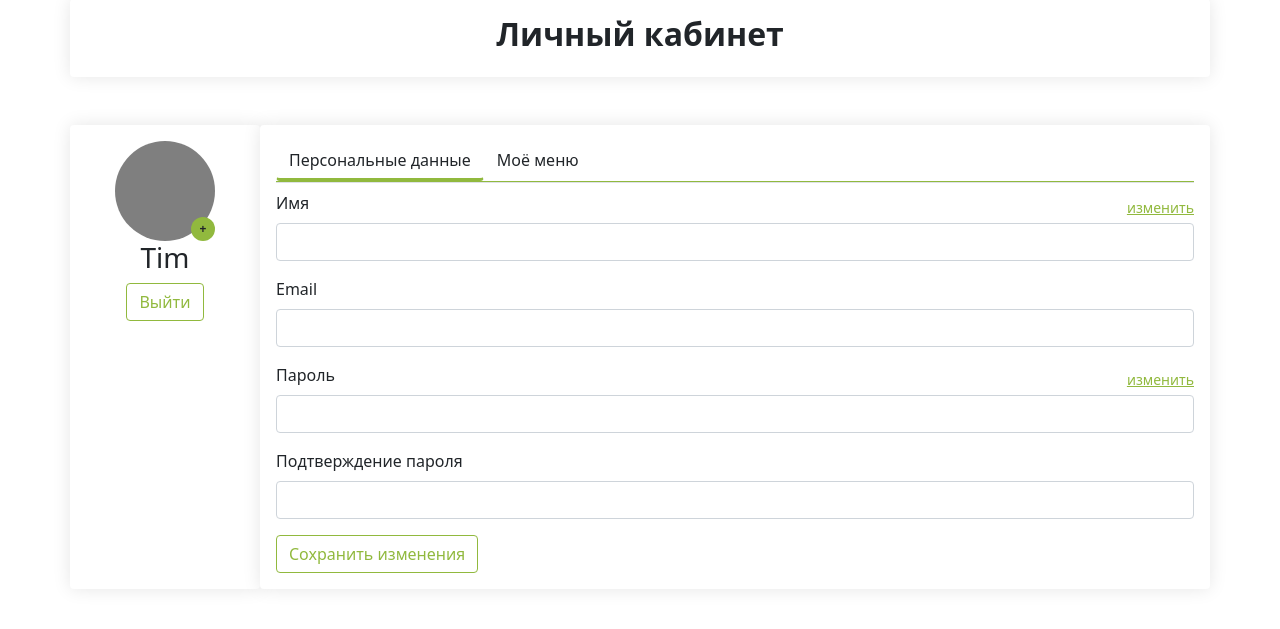
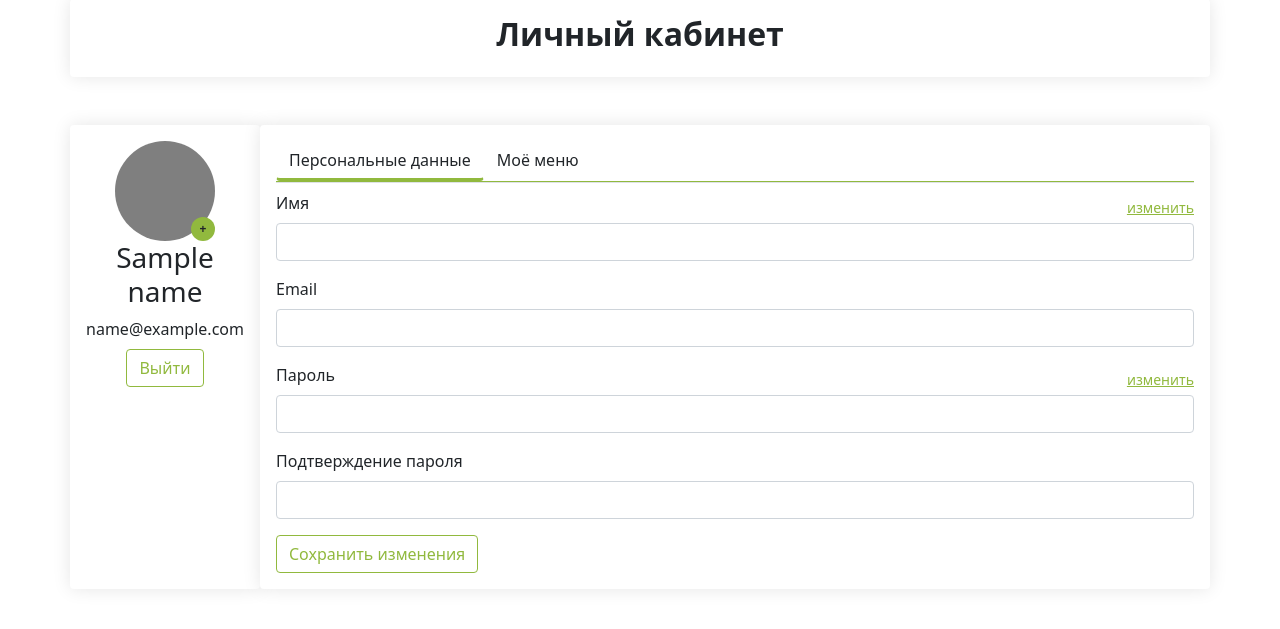
Before and after one commit to Gulfia83/foodplan, a Django app: template templates/lk.html in a window 1280 px wide. Shown: the part 118-747 px from the top of the page. Run offline with Django 4.2, Linux system fonts and the light colour scheme; the template is opened without the code that fills it: most values are stand-ins (such as "Sample title", 1, 10 or a date in 2020).

Commit message:
add user info (name, email) for lk.html

```diff
--- a/accounts/views.py
+++ b/accounts/views.py
@@ -1,4 +1,5 @@
 from django.contrib.auth import authenticate, login, get_user_model
+from django.contrib.auth.decorators import login_required
 from django.shortcuts import redirect, render
 from django.contrib import messages
 from .forms import RegistrationForm, LoginForm
@@ -38,5 +39,8 @@ def auth_view(request):
     return render(request, 'auth.html')
 
 
+@login_required
 def lk_view(request):
-    return render(request, 'lk.html')
+    user = request.user
+    context = {'name': user.username, 'email': user.email}
+    return render(request, 'lk.html', context)
--- a/templates/lk.html
+++ b/templates/lk.html
@@ -18,7 +18,8 @@
                             <span class="badge rounded-circle position-absolute bottom-0 end-0 foodplan__bg_green avatar__plus"><a href="#"
                                     class="link-dark text-decoration-none align-middle">+</a></span>
                         </div>
-                        <h3 class="card-title text-center">Tim</h3>
+                        <h3 class="card-title text-center">{{name}}</h3>
+                        <h7 class="card-title text-center">{{email}}</h7>
                         <div class="d-block">
                             <button class="btn btn-outline-success shadow-none foodplan_green foodplan__border_green">Выйти</button>
                         </div>
```
